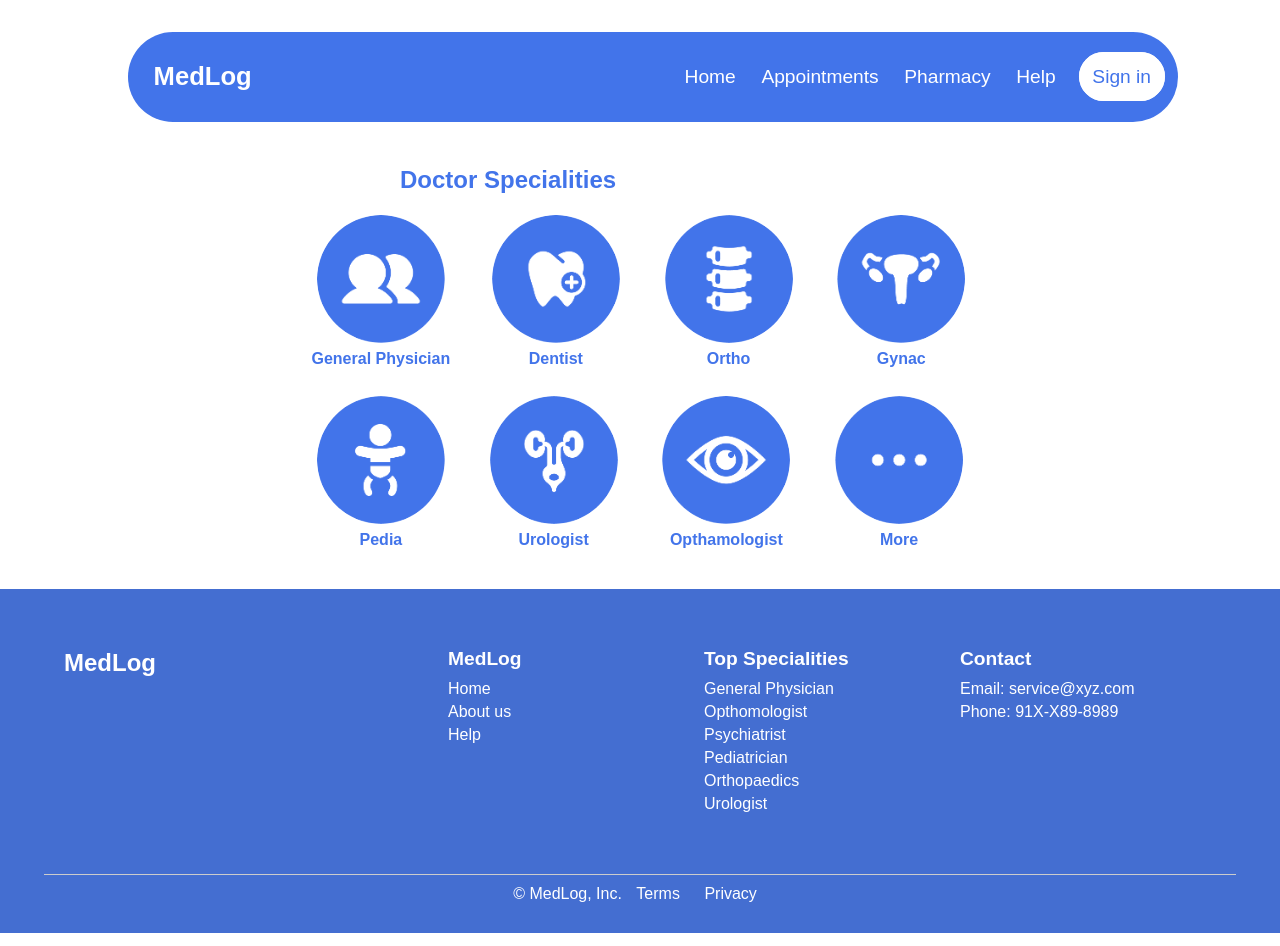
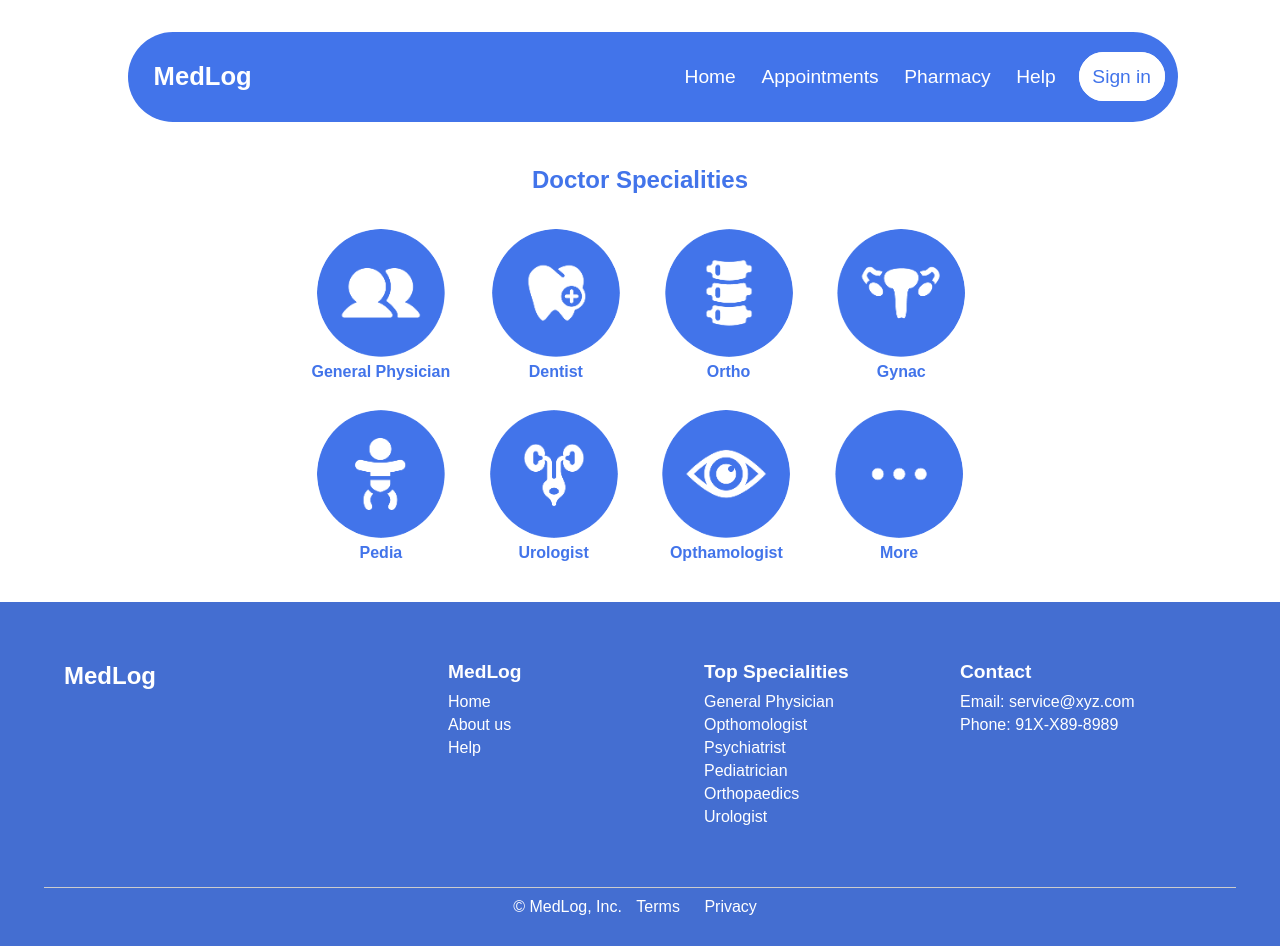
Before and after one commit to MedLog-Org/MedLog, a React (Vite) app in the folder client/: page /appointments in a window 1280 px wide. Built offline with nearby package versions, Linux system fonts and the light colour scheme.

Commit message:
fix styles

```diff
--- a/client/src/styles/Appointments.css
+++ b/client/src/styles/Appointments.css
@@ -4,11 +4,11 @@
 }
 
 .title {
-    margin-bottom: 0.4rem;
+    /* margin-bottom: 0.4rem; */
     padding: 0;
-    text-align: left;
+    text-align: center;
     color: #4274EA;
-    margin-left: 25rem;
+    /* margin-left: 25rem; */
     font-size: 1.5rem; /* Ensures the title stands out */
     font-weight: bold; /* Adds emphasis to the title */
 }
--- a/client/src/styles/Footer.css
+++ b/client/src/styles/Footer.css
@@ -47,7 +47,9 @@
 .footer-section ul li {
     margin-bottom: 0.3125rem;
 }
-
+.title{
+    text-align: center;
+}
 .footer-section ul li a {
     color: white;
     text-decoration: none;
@@ -137,6 +139,9 @@
     .footer-bottom a {
         margin: 0 0.3125rem; /* Adjust margin for better spacing */
     }
+    .footer-left{
+        text-align: center;
+    }
 }
 
 @media (max-width: 480px) {
@@ -156,4 +161,7 @@
     .footer-bottom a {
         margin: 0 0.25rem; /* Further adjust spacing */
     }
+    .footer-left{
+        text-align: center;
+    }
 }
```
